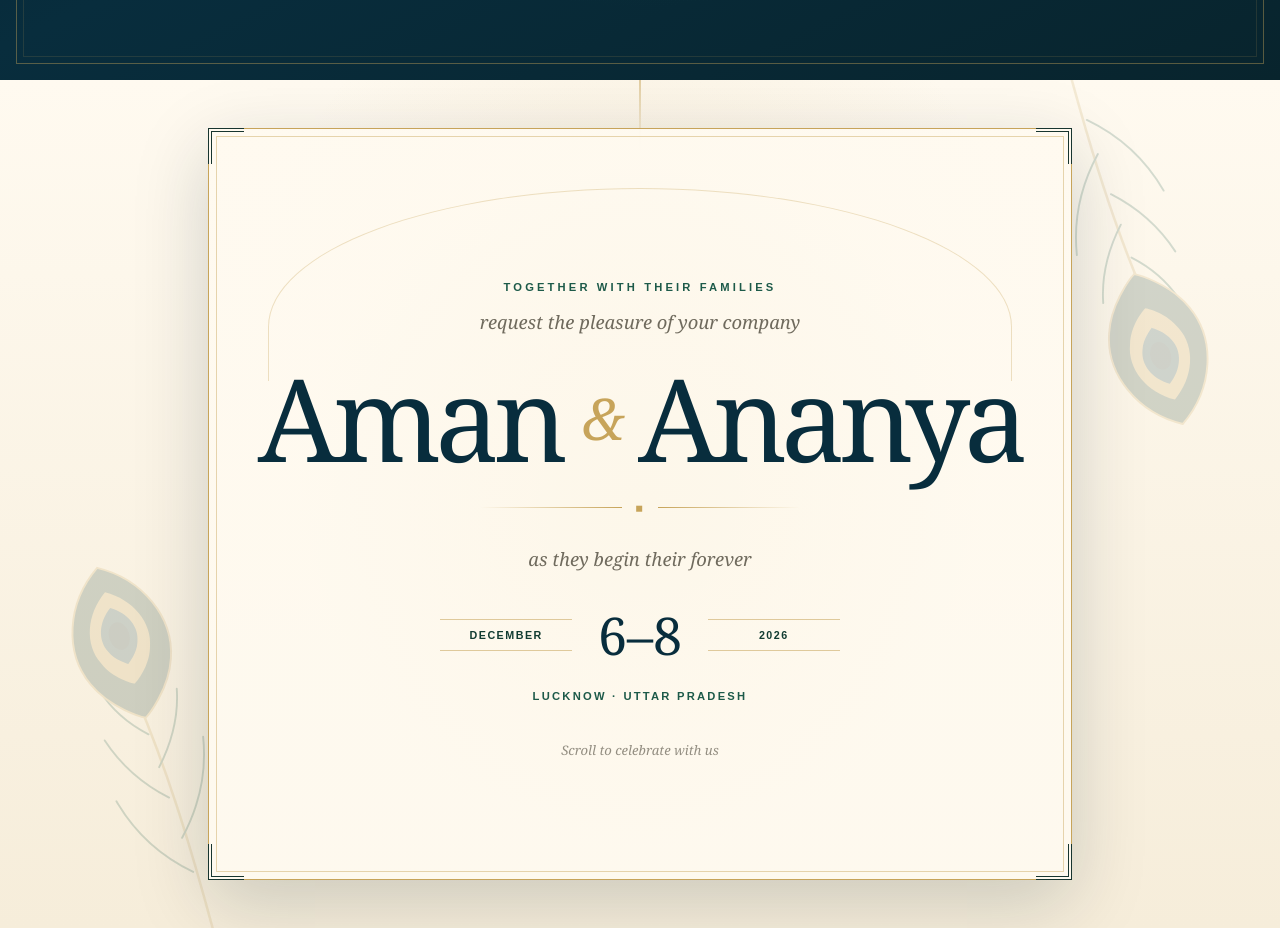
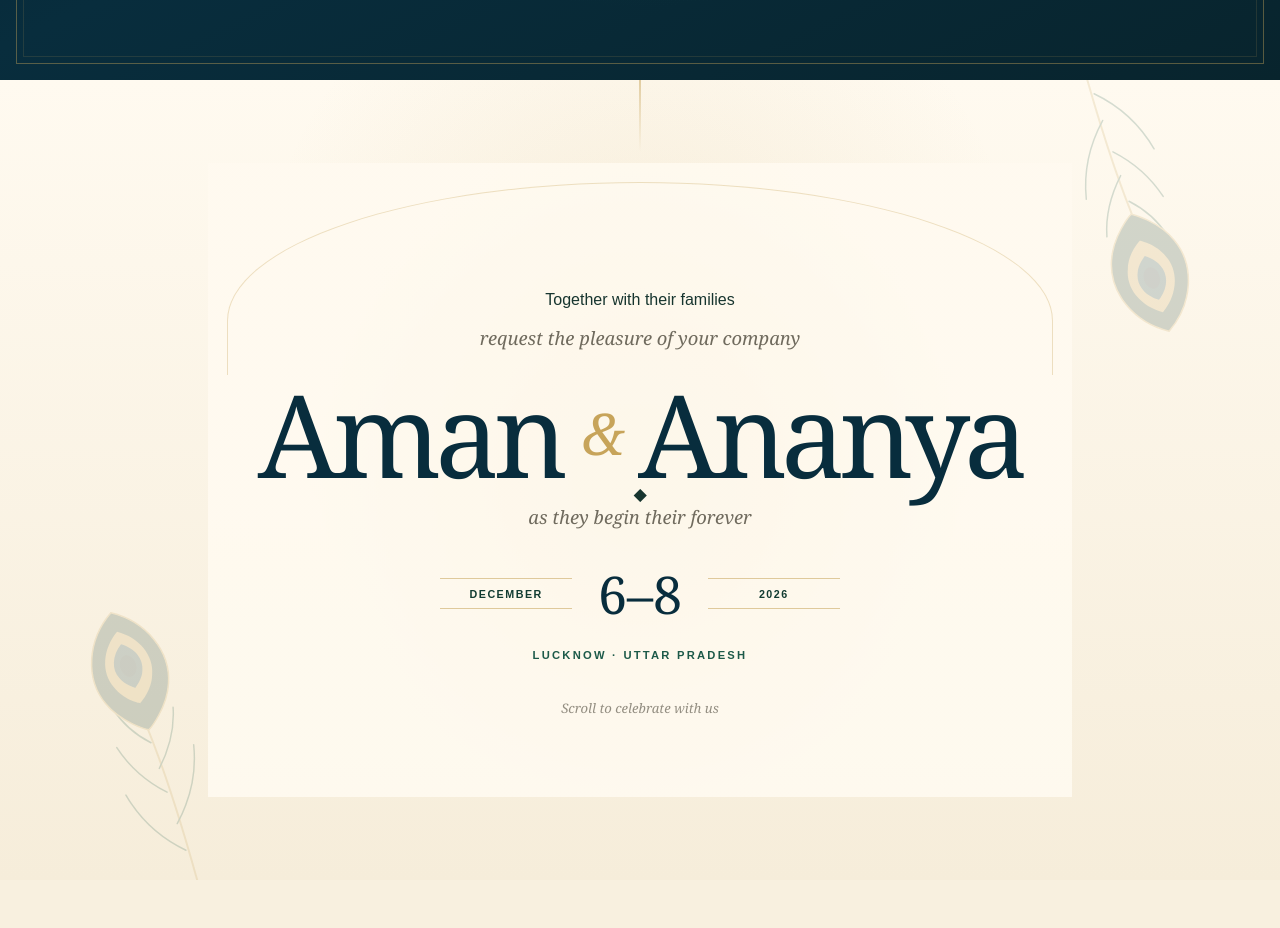
Before and after one commit to aman-srv12/peacock-wedding-card, a Next.js app: page / in a window 1280 px wide. Shown: the part 720-1648 px from the top of the page. After the commit the page ends 1600 px from the top, so only its background shows below. Built offline with nearby package versions, Linux system fonts and the light colour scheme.

Commit message:
refactor: Clean up invitation foundation

```diff
--- a/app/globals.css
+++ b/app/globals.css
@@ -50,169 +50,6 @@ a {
   -webkit-tap-highlight-color: transparent;
 }
 
-.design-preview {
-  min-height: 100vh;
-  display: grid;
-  place-items: center;
-  padding: clamp(1rem, 4vw, 3rem);
-}
-
-.royal-frame {
-  position: relative;
-  width: min(100%, 58rem);
-  padding: clamp(1.15rem, 4vw, 2.5rem);
-  border: 1px solid var(--gold-500);
-  background: rgb(255 250 240 / 86%);
-  box-shadow: var(--shadow-soft);
-}
-
-.royal-frame::before {
-  content: "";
-  position: absolute;
-  inset: 0.45rem;
-  pointer-events: none;
-  border: 1px solid rgb(199 164 90 / 45%);
-}
-
-.royal-corner {
-  position: absolute;
-  z-index: 2;
-  width: 2.25rem;
-  height: 2.25rem;
-  border-color: var(--gold-500);
-}
-
-.royal-corner--tl {
-  top: -1px;
-  left: -1px;
-  border-top: 4px double;
-  border-left: 4px double;
-}
-
-.royal-corner--tr {
-  top: -1px;
-  right: -1px;
-  border-top: 4px double;
-  border-right: 4px double;
-}
-
-.royal-corner--bl {
-  bottom: -1px;
-  left: -1px;
-  border-bottom: 4px double;
-  border-left: 4px double;
-}
-
-.royal-corner--br {
-  right: -1px;
-  bottom: -1px;
-  border-right: 4px double;
-  border-bottom: 4px double;
-}
-
-.invitation-section {
-  position: relative;
-  z-index: 1;
-  padding: clamp(2.75rem, 8vw, 5.5rem) clamp(1rem, 5vw, 3.5rem);
-  text-align: center;
-}
-
-.eyebrow {
-  margin: 0 0 1rem;
-  color: var(--emerald-700);
-  font-size: 0.7rem;
-  font-weight: 700;
-  letter-spacing: 0.28em;
-  text-transform: uppercase;
-}
-
-.section-title,
-.couple-title {
-  margin: 0;
-  color: var(--peacock-900);
-  font-family: var(--display-font);
-  font-weight: 400;
-  line-height: 0.95;
-}
-
-.section-title {
-  font-size: clamp(2.25rem, 8vw, 4.5rem);
-}
-
-.couple-title {
-  margin-top: 0.5rem;
-  font-size: clamp(3.25rem, 12vw, 7rem);
-  letter-spacing: -0.04em;
-}
-
-.couple-title span {
-  display: inline-block;
-  color: var(--gold-500);
-  font-size: 0.62em;
-  font-style: italic;
-}
-
-.design-preview__kicker {
-  margin: 0;
-  color: var(--muted);
-  font-family: var(--display-font);
-  font-size: clamp(1rem, 3vw, 1.3rem);
-  font-style: italic;
-}
-
-.ornament-divider {
-  display: grid;
-  grid-template-columns: minmax(2rem, 1fr) auto minmax(2rem, 1fr);
-  align-items: center;
-  gap: 0.85rem;
-  width: min(20rem, 82%);
-  margin: 2rem auto;
-  color: var(--gold-500);
-}
-
-.ornament-divider span {
-  height: 1px;
-  background: linear-gradient(90deg, transparent, var(--gold-500));
-}
-
-.ornament-divider span:last-child {
-  background: linear-gradient(90deg, var(--gold-500), transparent);
-}
-
-.ornament-divider b {
-  font-size: 0.65rem;
-  transform: rotate(45deg);
-}
-
-.invitation-card {
-  border: 1px solid rgb(199 164 90 / 45%);
-  border-radius: var(--radius-card);
-  background: rgb(255 255 255 / 55%);
-  box-shadow: 0 12px 40px rgb(6 31 45 / 8%);
-}
-
-.design-preview__card {
-  width: min(100%, 28rem);
-  margin: 0 auto;
-  padding: 1.35rem 1.5rem;
-}
-
-.design-preview__date {
-  margin: 0;
-  color: var(--emerald-900);
-  font-family: var(--display-font);
-  font-size: clamp(1.35rem, 5vw, 1.8rem);
-}
-
-.design-preview__place {
-  margin: 0.45rem 0 0;
-  color: var(--muted);
-  font-size: 0.72rem;
-  font-weight: 700;
-  letter-spacing: 0.14em;
-  text-transform: uppercase;
-}
-
 .invitation-button {
   display: inline-flex;
   min-height: 2.9rem;
@@ -239,20 +76,12 @@ a {
 }
 
 @media (max-width: 520px) {
-  .design-preview {
-    padding: 0;
-  }
 
   .royal-frame {
     min-height: 100vh;
     border-right: 0;
     border-left: 0;
     box-shadow: none;
-  }
-
-  .couple-title span {
-    display: block;
-    margin: 0.15em 0;
   }
 }
 
--- a/components/CoupleHero.js
+++ b/components/CoupleHero.js
@@ -1,16 +1,18 @@
+import Image from "next/image";
 import { wedding } from "../data/wedding";
 import { OrnamentDivider, RoyalFrame } from "./InvitationUI";
 
 export default function CoupleHero() {
   const { groom, bride } = wedding.couple;
+  const { month, days, year } = wedding.dateDisplay;
 
   return (
     <section className="couple-hero" aria-labelledby="couple-hero-title">
       <div className="couple-hero__feather couple-hero__feather--left" aria-hidden="true">
-        <img src="/peacock-feather.svg" alt="" />
+        <Image src="/peacock-feather.svg" alt="" width={150} height={360} />
       </div>
       <div className="couple-hero__feather couple-hero__feather--right" aria-hidden="true">
-        <img src="/peacock-feather.svg" alt="" />
+        <Image src="/peacock-feather.svg" alt="" width={150} height={360} />
       </div>
 
       <RoyalFrame className="couple-hero__frame">
@@ -31,9 +33,9 @@ export default function CoupleHero() {
           </p>
 
           <div className="couple-hero__date-lockup">
-            <span>December</span>
-            <strong>6–8</strong>
-            <span>2026</span>
+            <span>{month}</span>
+            <strong>{days}</strong>
+            <span>{year}</span>
           </div>
 
           <p className="couple-hero__location">
--- a/components/GaneshWelcome.js
+++ b/components/GaneshWelcome.js
@@ -1,3 +1,5 @@
+import Image from "next/image";
+
 export default function GaneshWelcome() {
   return (
     <section className="ganesh-welcome" aria-labelledby="ganesh-welcome-title">
@@ -7,7 +9,7 @@ export default function GaneshWelcome() {
         <p className="ganesh-welcome__om" aria-hidden="true">ॐ</p>
 
         <div className="ganesh-welcome__mark" aria-hidden="true">
-          <img src="/ganesh-line-art.svg" alt="" />
+          <Image src="/ganesh-line-art.svg" alt="" width={240} height={260} priority />
         </div>
 
         <p className="ganesh-welcome__invocation">श्री गणेशाय नमः</p>
@@ -23,7 +25,8 @@ export default function GaneshWelcome() {
         </div>
 
         <p className="ganesh-welcome__verse">
-          वक्रतुण्ड महाकाय सूर्यकोटि समप्रभ
+          वक्रतुण्ड महाकाय सूर्यकोटि समप्रभ ।<br />
+          निर्विघ्नं कुरु मे देव सर्वकार्येषु सर्वदा ॥
         </p>
         <p className="ganesh-welcome__blessing">
           With the blessings of Lord Ganesha, our celebrations begin.
--- a/data/wedding.js
+++ b/data/wedding.js
@@ -19,6 +19,11 @@ export const wedding = {
   },
 
   dateRange: "6–8 December 2026",
+  dateDisplay: {
+    month: "December",
+    days: "6–8",
+    year: "2026",
+  },
   city: "Lucknow",
   state: "Uttar Pradesh",
   timezone: "Asia/Kolkata",
@@ -72,7 +77,7 @@ export const wedding = {
   venue: {
     name: "Ritz Resort",
     city: "Lucknow",
-    address: "UPSIDC Industrial Area, Rendua Palhari, Lucknow, Uttar Pradesh 225001",
+    address: "UPSIDC Industrial Area Rendua Palhari, Lucknow, Uttar Pradesh 225003",
     mapsUrl:
       "https://www.google.com/maps/search/?api=1&query=Ritz%20Resort%20Lucknow",
   },
```
